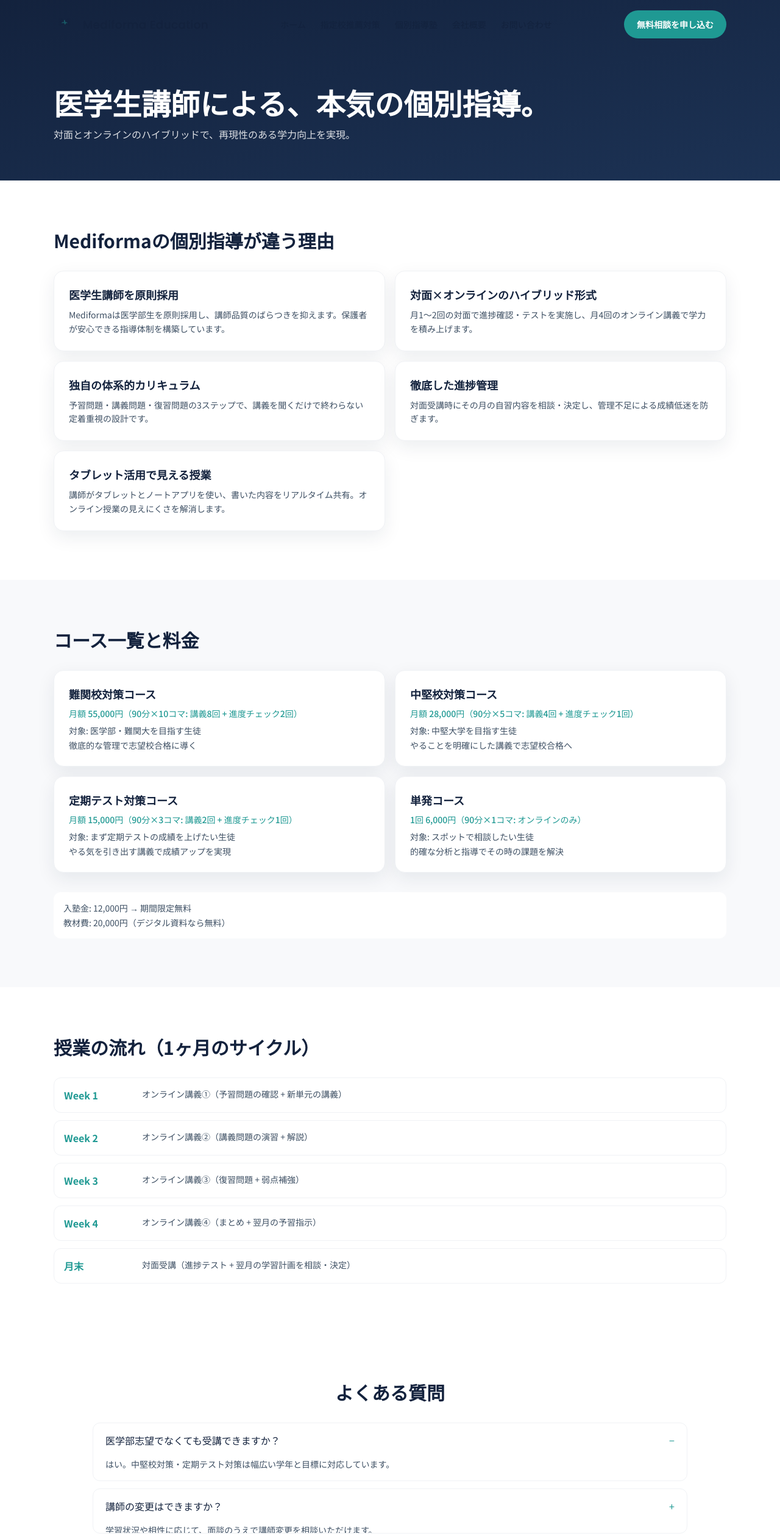
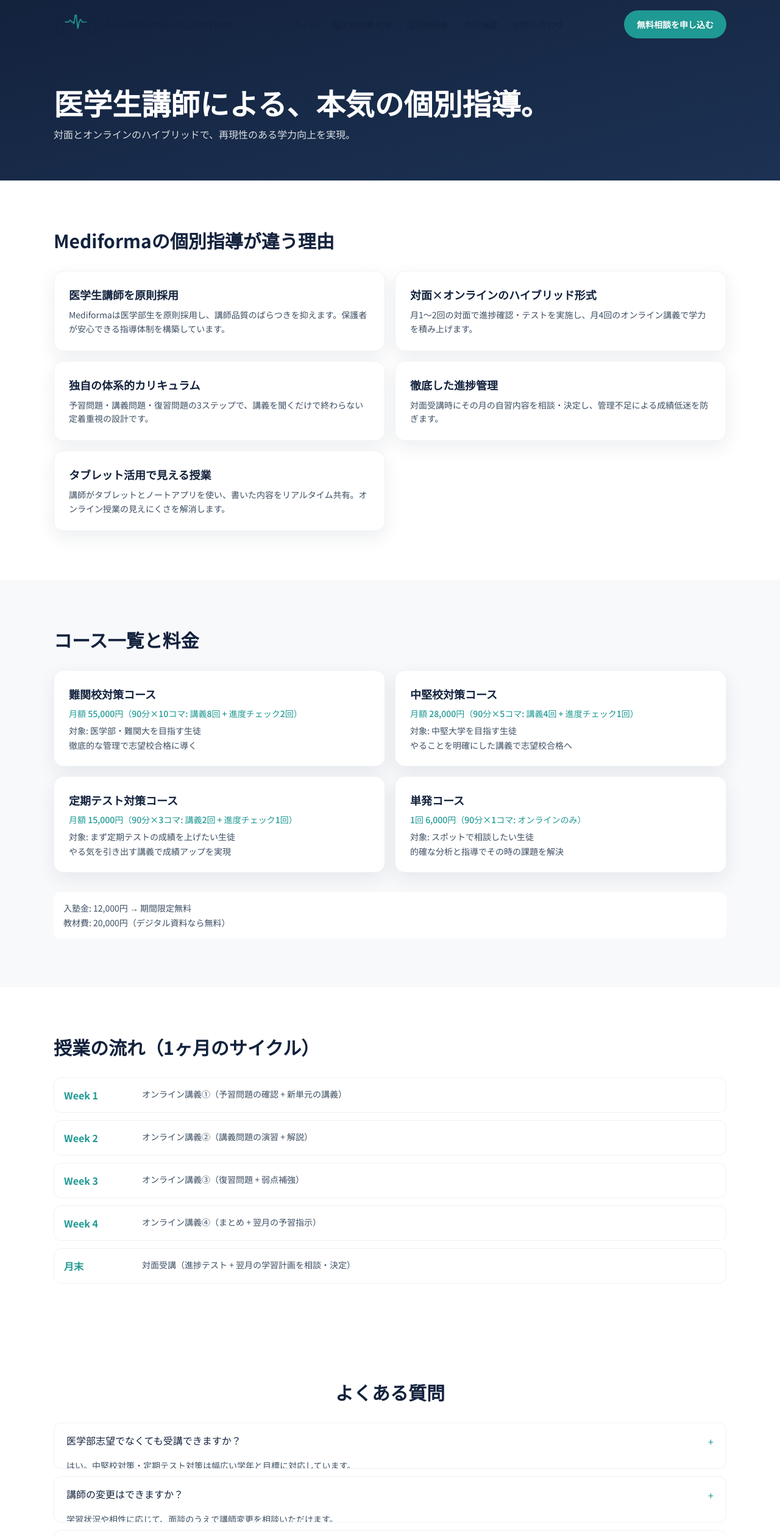
Before and after one commit to kentaro23/mediforma-education, a Next.js app: page /kobetsu in a window 1280 px wide. Shown: the top 2519 px of the page at 61% size. Built offline with nearby package versions, Linux system fonts and the light colour scheme.

Commit message:
Tune brand logo fit and FAQ card readability

```diff
--- a/src/components/layout/Brand.tsx
+++ b/src/components/layout/Brand.tsx
@@ -13,9 +13,9 @@ export function Brand({ light = false }: BrandProps) {
       <Image
         src={light ? "/images/logo-white.svg" : "/images/logo.svg"}
         alt={siteConfig.logoAlt}
-        width={36}
-        height={36}
-        className="h-9 w-9"
+        width={56}
+        height={24}
+        className="h-7 w-auto shrink-0 md:h-8"
       />
       <div className="leading-tight">
         <p
--- a/src/components/sections/FAQAccordion.tsx
+++ b/src/components/sections/FAQAccordion.tsx
@@ -10,7 +10,7 @@ type FAQAccordionProps = {
 export function FAQAccordion({ title, items }: FAQAccordionProps) {
   return (
     <section className="bg-white py-16 md:py-20">
-      <div className="mx-auto max-w-5xl space-y-8 px-4 md:px-6">
+      <div className="mx-auto max-w-6xl space-y-8 px-4 md:px-6">
         <SectionHeading title={title} center />
         <Accordion items={items} />
       </div>
--- a/src/components/ui/Accordion.tsx
+++ b/src/components/ui/Accordion.tsx
@@ -9,7 +9,7 @@ type AccordionProps = {
 };
 
 export function Accordion({ items }: AccordionProps) {
-  const [openIndex, setOpenIndex] = useState(0);
+  const [openIndex, setOpenIndex] = useState(-1);
 
   return (
     <div className="space-y-3">
@@ -21,10 +21,13 @@ export function Accordion({ items }: AccordionProps) {
             <button
               type="button"
               onClick={() => setOpenIndex(isOpen ? -1 : index)}
-              className="flex w-full items-center justify-between gap-4 px-5 py-4 text-left"
+              aria-expanded={isOpen}
+              className="flex w-full items-start justify-between gap-4 px-5 py-4 text-left"
             >
-              <span className="font-medium text-navy-900">{item.question}</span>
-              <span className="text-teal-500">{isOpen ? "−" : "+"}</span>
+              <span className="flex-1 pr-2 text-[15px] font-medium leading-relaxed text-navy-900 md:text-base">
+                {item.question}
+              </span>
+              <span className="mt-0.5 shrink-0 text-teal-500">{isOpen ? "−" : "+"}</span>
             </button>
             <div
               className={clsx(
```
Also changed, not shown: public/images/logo-white.svg, public/images/logo.svg.
